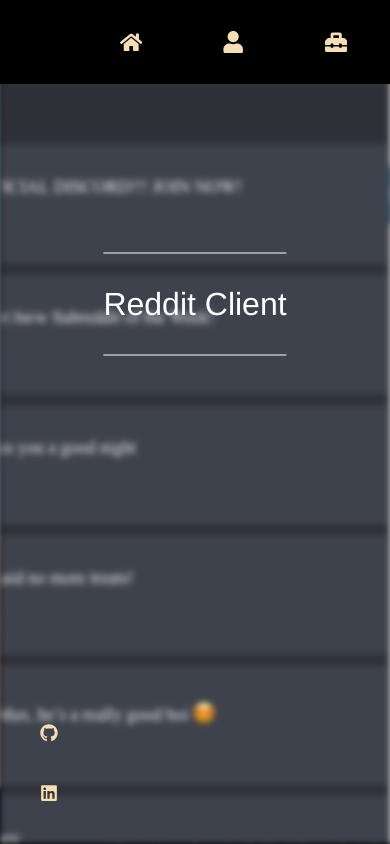
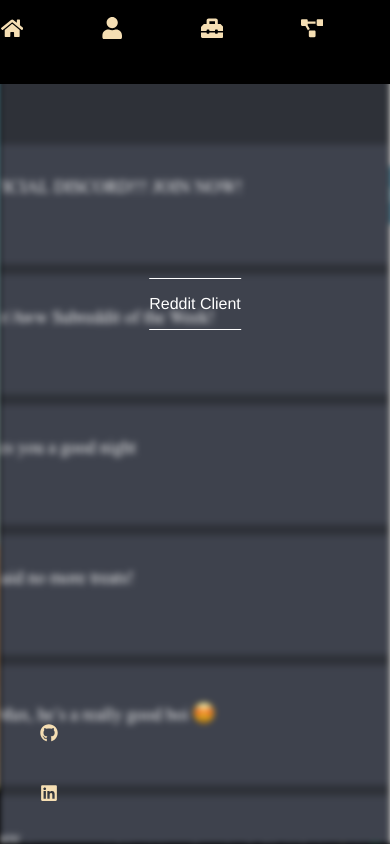
Before and after one commit to jacobwi/video-portfolio, a React (Create React App) app: page /projects in a window 390 px wide. Built offline with nearby package versions, Linux system fonts and the light colour scheme.

Commit message:
fixed responsivness

```diff
--- a/src/components/Layout.js
+++ b/src/components/Layout.js
@@ -13,6 +13,7 @@
     height: 100%;
   }
   body {
+    outline: none;
     margin: 0 auto;
     width: 100%;
     height: 100%;
--- a/src/components/Menu.js
+++ b/src/components/Menu.js
@@ -19,45 +19,57 @@
     from {right: -210px;}
     to {right: 0px;}
   }
+
 `
 
 const List = styled.ul`
   list-style-type: none;
   position: relative;
   top: 20%;
-
-  ${media.tablet`display: flex; text-align: center;`};
-
+  right: 10%;
+  outline: none;
+  ${media.tablet`display: flex;  margin: 0; text-align: center;`};
+  -webkit-tap-highlight-color: transparent;
   & .icon {
     font-size: 1.6em;
     color: wheat;
-
   }
   & li {
+
     width: 100%;
     height: 20%;
-    ${media.tablet`display: flex; margin-left: 80px;text-align: center;`};
+    ${media.tablet`display: grid; width: 100px; grid-template-columns: 1fr 1fr 1fr 1fr; margin:0; padding:0;`};
     color: white;
     margin-bottom: 40px;
     & p {
+      ${media.tablet` width: 100px; padding: 0; margin: 0;`};
       padding: 2px 4px;
       display: none;
       font-size: 12px;
-      text-align: center;
+
     }
 
     &:hover {
+
       & .icon {
+
         display: none;
       }
       & .icon_text {
         position: relative;
         right: 22%;
         display: block;
+        &:focus {
+          outline: none;
+        }
       }
 
     }
   }
+`
+
+const CustomLink = styled(Link)`
+
 `
 
 class Menu extends React.Component {
@@ -77,10 +89,10 @@
       <div>
         <Sidebar>
           <List>
-            <Link to='/'><li><Icons.FaHome className="icon"/><p className="icon_text">Home</p></li></Link>
-            <Link to='/about'><li><Icons.FaUser className="icon"/><p className="icon_text">About</p></li></Link>
-            <Link to='/background'><li><Icons.FaToolbox className="icon"/><p className="icon_text">Exp.</p></li></Link>
-            <Link to='/projects'><li><Icons.FaProjectDiagram className="icon"/><p className="icon_text">Projects</p></li></Link>
+            <CustomLink to='/'><li><Icons.FaHome className="icon"/><p className="icon_text">Home</p></li></CustomLink>
+            <CustomLink to='/about'><li><Icons.FaUser className="icon"/><p className="icon_text">About</p></li></CustomLink>
+            <CustomLink to='/background'><li><Icons.FaToolbox className="icon"/><p className="icon_text">Exp.</p></li></CustomLink>
+            <CustomLink to='/projects'><li><Icons.FaProjectDiagram className="icon"/><p className="icon_text">Projects</p></li></CustomLink>
           </List>
         </Sidebar>
       </div>
--- a/src/components/Projects.js
+++ b/src/components/Projects.js
@@ -4,7 +4,7 @@
 import reddit from '../img/reddit.png'
 import Cell from '../img/cell.png'
 import Flutter from '../img/flutter.png'
-
+import media from './Media'
 
 const ProjectsList = [
     {
@@ -119,6 +119,7 @@
         color: wheat;
         font-size: 1.1rem;
         font-weight: normal;
+        ${media.tablet`font-size: 14px;`};
     }
 
     & ul {
@@ -132,16 +133,18 @@
         letter-spacing: 2px;
         padding: 10px 10px;
         border-radius: 20px;
-        width: 10%;
+        width:100px;
         font-size: 12px;
         margin: 0 32px auto 0;
         border: solid wheat 1px;
+        ${media.tablet`font-size: 10px;`};
     }
     & p {
         position: relative;
         left: 32%;
         width: 600px;
         text-align: center;
+        ${media.tablet`font-size: 8px; width: 160px; left: 25%;`};
 
     }
 `
@@ -157,7 +160,7 @@
     p {
         font-family: 'Pathway Gothic One',Helvetica Neue,Helvetica,Arial,sans-serif;
         font-size: 1.0rem;
-
+        ${media.tablet`font-size: 16px;`};
         z-index: 1;
         font-size: 2em;
     }
--- a/src/components/Skills.js
+++ b/src/components/Skills.js
@@ -3,6 +3,7 @@
 import SNHU from '../img/snhu.jpg'
 import Aclara from '../img/aclara.jpg'
 import OLE from '../img/ole.jpg'
+import media from './Media'
 
 const SkillsList = [
     {"year": '2017 - Present',
@@ -42,6 +43,7 @@
     width: 100%;
     background-color: #031625;
     padding: 0 70px 0 0;
+
 `
 const TimelineItem = styled.a`
     text-decoration: none;
@@ -63,7 +65,6 @@
         background-position: center center;
         transition: filter 0.5s ease;
         filter: blur(3px);
-
     }
     &:before, &:after {
         transform: translate3d(0, 0, 0);
@@ -105,6 +106,7 @@
             opacity: 1;
         }
         & .year {
+
             color: wheat;
         }
         & .img {
@@ -121,7 +123,7 @@
     margin: 0 1.618em;
     top: 50%;
     opacity: 0;
-
+    ${media.tablet`font-size: 8px;`};
     h1 {
         font-family: 'Pathway Gothic One',Helvetica Neue,Helvetica,Arial,sans-serif;
         text-transform: uppercase;
@@ -153,9 +155,9 @@
     border-top: 1px solid #fff;
     border-bottom: 1px solid #fff;
     font-size: 1.0rem;
+    ${media.tablet`font-size: 8px;`};
     p {
         font-family: 'Pathway Gothic One',Helvetica Neue,Helvetica,Arial,sans-serif;
-        font-size: 1.0rem;
         line-height: 0;
         z-index: 1;
     }
```
